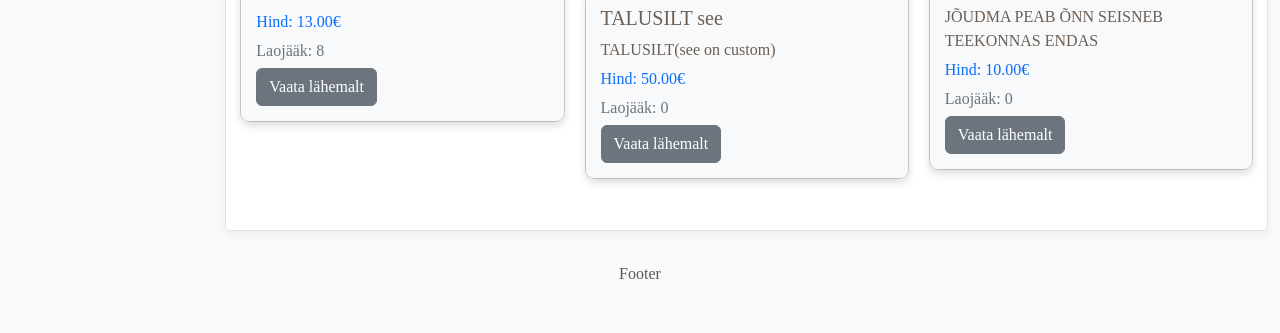
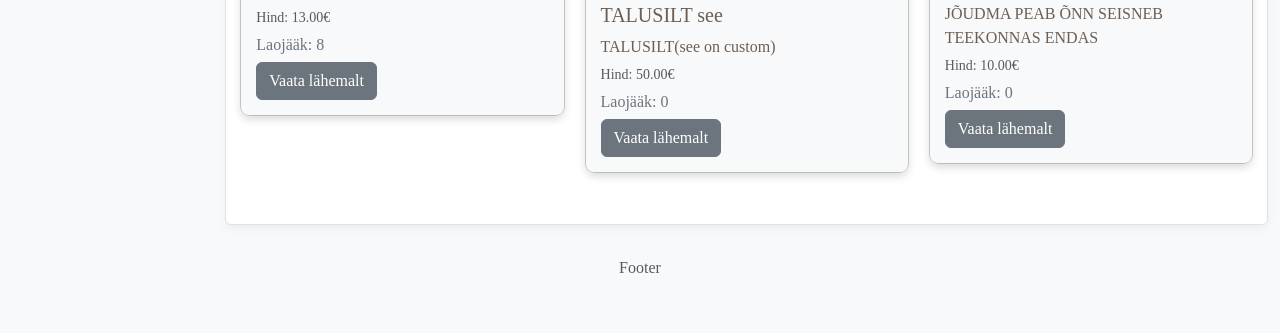
Before and after one commit to m6mmi/h-t-handcraft, a Django app: page / in a window 1280 px wide. Shown: the part 942-1275 px from the top of the page. After the commit the page ends 1215 px from the top, so only its background shows below. Run offline with Django 5.2, Linux system fonts and the light colour scheme; data comes from the database, SQL or seed files in the repository; data that the repository does not hold is empty; parts of the project's set-up code (start-up, migrations or seed data) failed here and were passed over.

Commit message:
-Translated - index blue proce gone

```diff
--- a/h_t_handcraft/settings.py
+++ b/h_t_handcraft/settings.py
@@ -115,7 +115,7 @@ AUTH_PASSWORD_VALIDATORS = [
 # Internationalization
 # https://docs.djangoproject.com/en/dev/topics/i18n/
 
-LANGUAGE_CODE = 'en-us'
+LANGUAGE_CODE = 'et-ee'
 
 TIME_ZONE = 'UTC'
 
--- a/templates/index.html
+++ b/templates/index.html
@@ -15,7 +15,7 @@
                         <div class="card-body">
                             <h5 class="card-title">{{ product.title }}</h5>
                             <p class="card-text">{{ product.description|truncatewords:20 }}</p>
-                            <p class="text-primary">Hind: {{ product.price }}€</p>
+                            <p class="text-muted small">Hind: {{ product.price }}€</p>
                             <p class="text-secondary">Laojääk: {{ product.stock }}</p>
                             <a href="{% url 'products:detail' product.id %}" class="btn btn-secondary">Vaata lähemalt</a>
                         </div>
```
